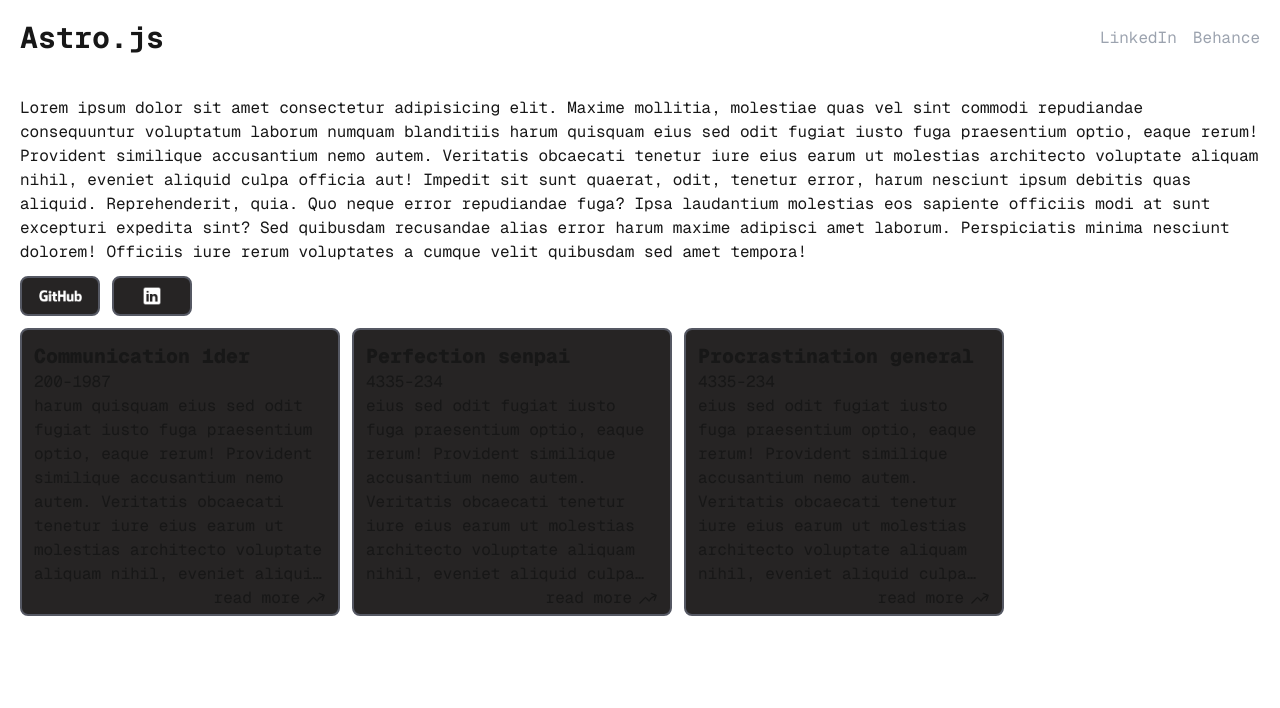
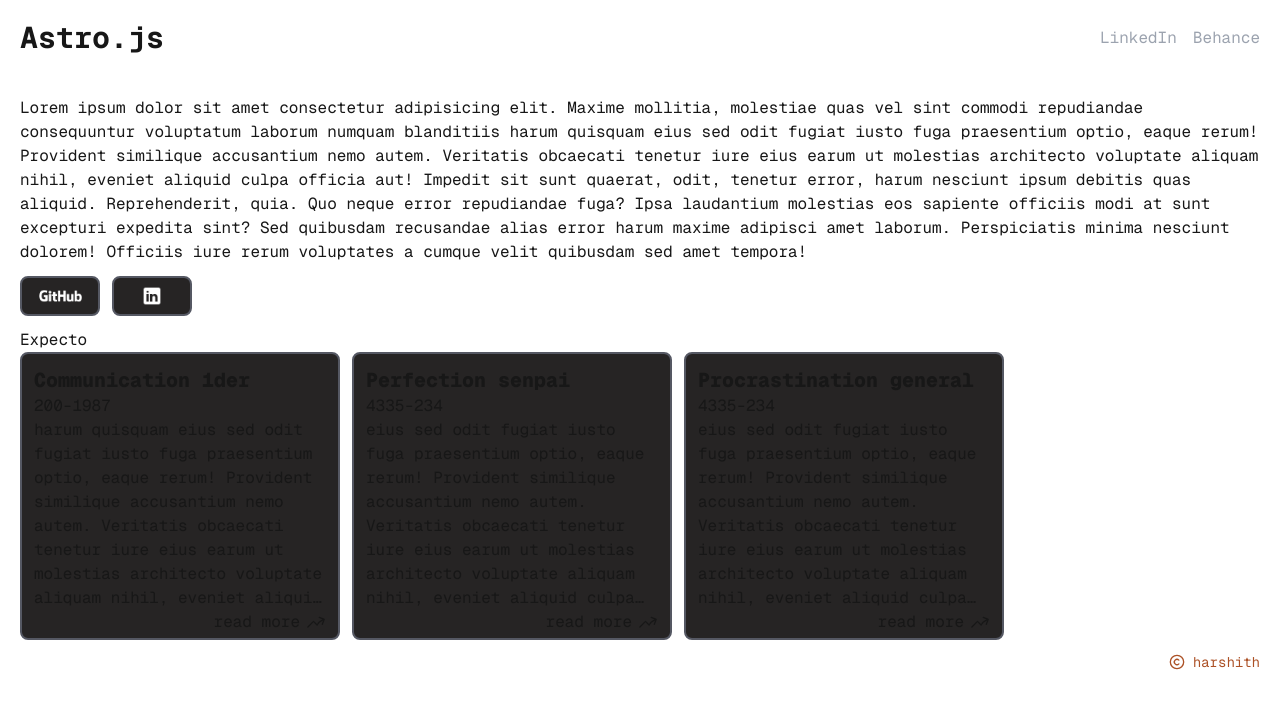
Before and after one commit to HarshithManjunath/next-landing, a Next.js app: page / in a window 1280 px wide. Shown: the top 708 px of the page. Built offline with nearby package versions, Linux system fonts and the light colour scheme.

Commit message:
footer component created

```diff
--- a/app/page.tsx
+++ b/app/page.tsx
@@ -1,22 +1,23 @@
 // import Image from "next/image";
+import { geistMono } from "./ui/fonts";
 import Expcard from "./ui/components/expcard";
 import InfoSection from "./ui/components/info";
 import Linkcard from "./ui/components/linkcards";
 import { infopara, experiencedata } from "./lib/data";
+import Footer from "./ui/components/footer";
 
 export default function Home() {
   return (
     // <div className="grid grid-rows-[20px_1fr_20px] items-center justify-items-center min-h-screen p-8 pb-20 gap-16 sm:p-20 font-[family-name:var(--font-geist-sans)]">
     <div className="items-center min-h-screen px-3 md:px-2.5 lg:p-5 space-y-3">
       <div className="summary-section">
-        <InfoSection
-          text={infopara}
-        />
+        <InfoSection text={infopara} />
       </div>
       <div className="links-section">
         <Linkcard />
       </div>
       <div className="exp-section">
+        <div className={`${geistMono.className} exp-heading `}>Expecto</div>
         <Expcard data={experiencedata} />
       </div>
       {/* <main className="flex flex-col gap-8 row-start-2 items-center sm:items-start">
@@ -112,6 +113,7 @@ export default function Home() {
           Go to nextjs.org →
         </a>
       </footer> */}
+      <Footer />
     </div>
   );
 }
--- /dev/null
+++ b/app/ui/components/footer.tsx
@@ -0,0 +1,22 @@
+import Image from "next/image";
+import { geistMono } from "../fonts";
+import copyright from "../icons/copyright.svg";
+
+export default function Footer() {
+  return (
+    <div
+      className={`${geistMono.className} footer-component pb-3 w-100 flex justify-end items-center space-x-2 text-sm`}
+    >
+      <div className="copyright-logo">
+        <Image
+          aria-hidden
+          src={copyright}
+          alt="Globe icon"
+          width={16}
+          height={16}
+        />
+      </div>
+      <div className="footer-text text-texthighlight">harshith</div>
+    </div>
+  );
+}
--- a/tailwind.config.ts
+++ b/tailwind.config.ts
@@ -22,7 +22,7 @@ export default {
         background: "var(--background)",
         foreground: "var(--foreground)",
         text: "#D6D6D8",
-        texthighlight: "#D6D6D8",
+        texthighlight: "#AC5126",
         cardbg: "#262424",
         cardbordercolor: "#555863",
       },
```
Also changed, not shown: app/ui/icons/copyright.svg (added).
